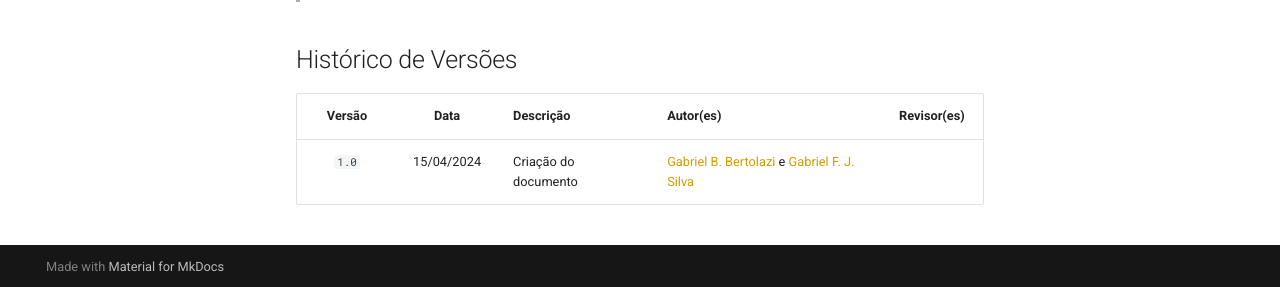
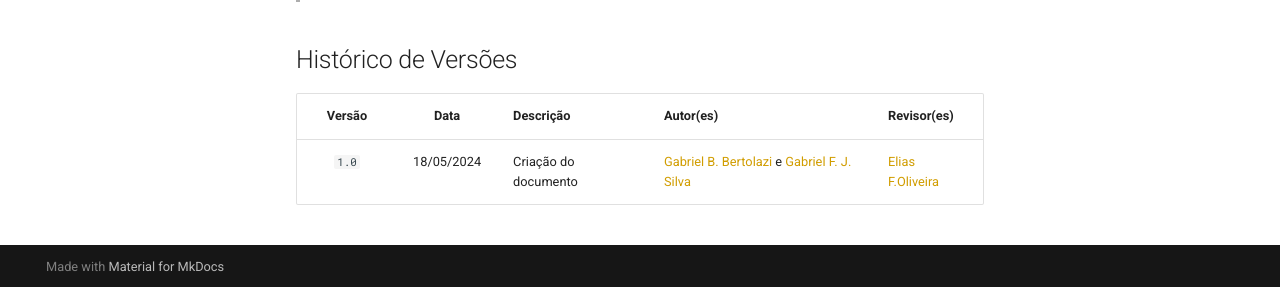
Before and after one commit to Requisitos-de-Software/2024.1-Serasa, an MkDocs documentation site: the page built from docs/modelagem/cenarios.md, in a window 1280 px wide and 900 px high, scrolled down 11662 px. Shown: the part 610-897 px from the top of the window. Built offline with MkDocs 1.6.1 and Material for MkDocs 9.7.7, drawn with Linux system fonts in a browser that asks for light colours; comment, search, counter and statistics services are not loaded.

Commit message:
Update cenarios.md

```diff
--- a/docs/modelagem/cenarios.md
+++ b/docs/modelagem/cenarios.md
@@ -172,7 +172,7 @@ O cenário de criar e pagar uma pré-postagem utilizando o aplicativo dos Correi
 
 | Versão | Data | Descrição | Autor(es) | Revisor(es) |
 | :----: | :--: | --------- | ----------- | ------ |
-| `1.0`  | 15/04/2024 | Criação do documento | [Gabriel B. Bertolazi](https://github.com/Bertolazi) e [Gabriel F. J. Silva](https://github.com/MMcLovin) | |
+| `1.0`  |18/05/2024 | Criação do documento | [Gabriel B. Bertolazi](https://github.com/Bertolazi) e [Gabriel F. J. Silva](https://github.com/MMcLovin) | [Elias F.Oliveira][EliasGH] |
 
 [ClaudioGH]: https://github.com/claudiohsc
 [DaniloGH]: https://github.com/Danilo-Carvalho-Antunes
```
